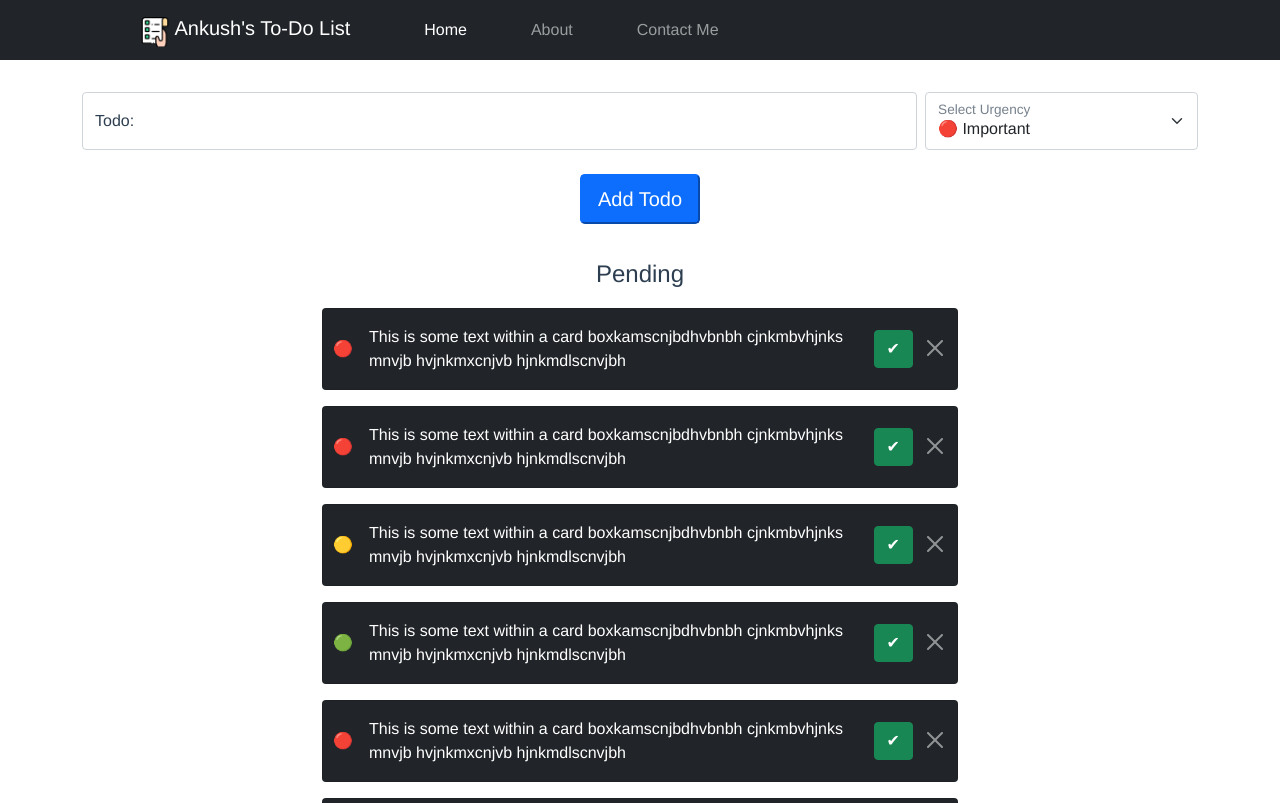
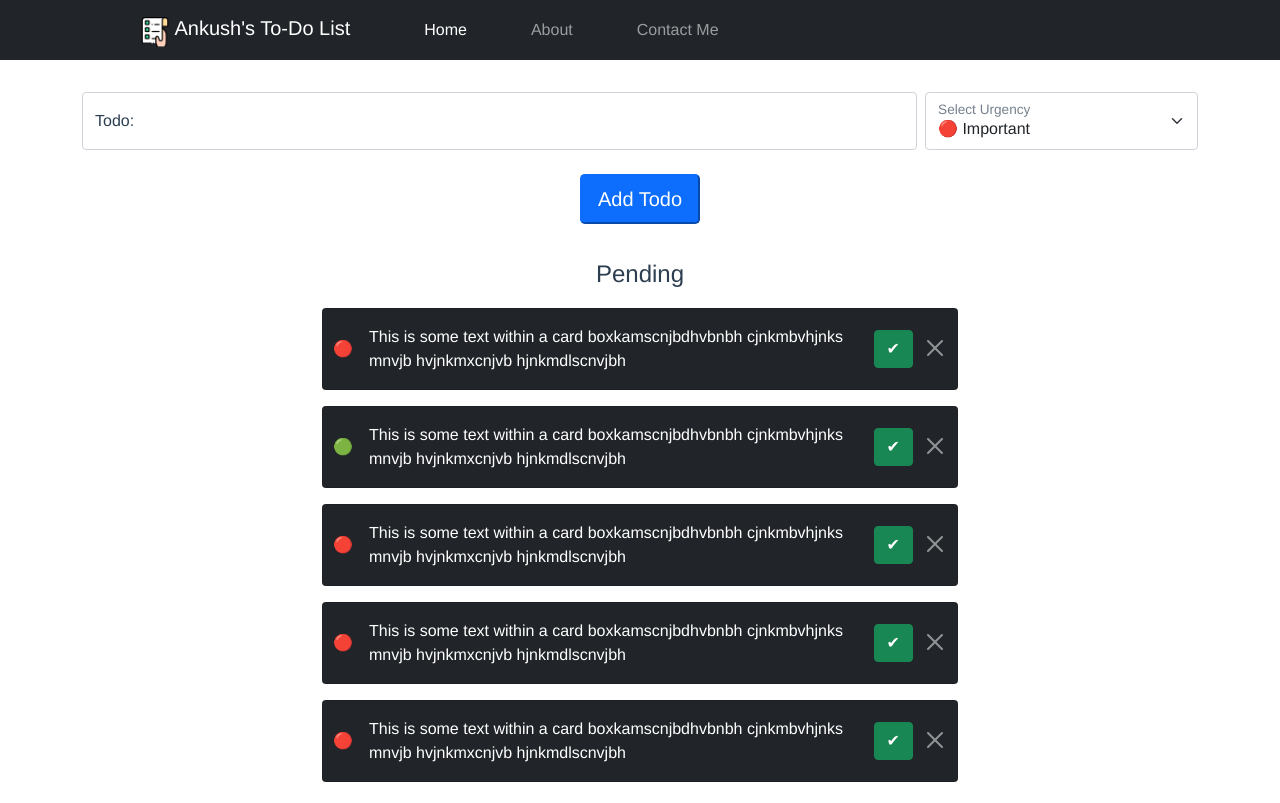
Before and after one commit to ankushduacodes/todo-list, a Vue app: page / in a window 1280 px wide. Shown: the top 803 px of the page. Built offline with nearby package versions, Linux system fonts and the light colour scheme.

Commit message:
extacted todos component into pending and more to come parts

```diff
--- /dev/null
+++ b/src/components/UI/Todo/PendingTodos.vue
@@ -0,0 +1,27 @@
+<template>
+  <div class="container-md">
+    <fieldset>
+      <legend>Pending</legend>
+      <ul class="list-group list-group-flush" v-for="todo in getPendingTodos" :key="todo.id">
+        <to-do-item :todo="todo"></to-do-item>
+      </ul>
+    </fieldset>
+  </div>
+</template>
+
+<script>
+import { mapGetters } from 'vuex';
+import ToDoItem from '@/components/UI/Todo/ToDoItem.vue';
+
+export default {
+  name: 'PendingTodos',
+  components: { ToDoItem },
+  computed: {
+    ...mapGetters(['getPendingTodos']),
+  },
+};
+</script>
+
+<style scoped>
+
+</style>
--- a/src/components/UI/Todo/ToDo.vue
+++ b/src/components/UI/Todo/ToDo.vue
@@ -1,23 +1,12 @@
 <template>
-  <div class="container-md">
-    <fieldset>
-      <legend>Pending</legend>
-      <ul class="list-group list-group-flush" v-for="todo in getTodos" :key="todo.id">
-        <to-do-item :todo="todo"></to-do-item>
-      </ul>
-    </fieldset>
-  </div>
+  <pending-todos></pending-todos>
 </template>
 
 <script>
-import { mapGetters } from 'vuex';
-import ToDoItem from '@/components/UI/Todo/ToDoItem.vue';
+import PendingTodos from '@/components/UI/Todo/PendingTodos.vue';
 
 export default {
-  components: { ToDoItem },
-  computed: {
-    ...mapGetters(['getTodos']),
-  },
+  components: { PendingTodos },
 };
 </script>
 
--- a/src/store/index.js
+++ b/src/store/index.js
@@ -10,15 +10,15 @@ export default createStore({
         urgency: 'red',
       },
       {
-        item: 'This is some text within a card boxkamscnjbdhvbnbh cjnkmbvhjnks mnvjb hvjnkmxcnjvb hjnkmdlscnvjbh',
+        item: 'This is  cjnkmbvhjnks mnvjb hvjnkmxcnjvb hjnkmdlscnvjbh',
         id: Math.floor(Math.random() * 100000) + 1000000,
-        done: false,
+        done: true,
         urgency: 'red',
       },
       {
-        item: 'This is some text within a card boxkamscnjbdhvbnbh cjnkmbvhjnks mnvjb hvjnkmxcnjvb hjnkmdlscnvjbh',
+        item: 'boxkamscnjbdhvbnbh cjnkmbvhjnks mnvjb hvjnkmxcnjvb hjnkmdlscnvjbh',
         id: Math.floor(Math.random() * 100000) + 1000000,
-        done: false,
+        done: true,
         urgency: 'yellow',
       },
       {
@@ -48,8 +48,14 @@ export default createStore({
     ],
   },
   getters: {
-    getTodos(state) {
-      return state.todos;
+    getTodos({ todos }) {
+      return todos;
+    },
+    getDoneTodos({ todos }) {
+      return todos.filter((todo) => todo.done);
+    },
+    getPendingTodos({ todos }) {
+      return todos.filter((todo) => !todo.done);
     },
   },
   mutations: {},
```
